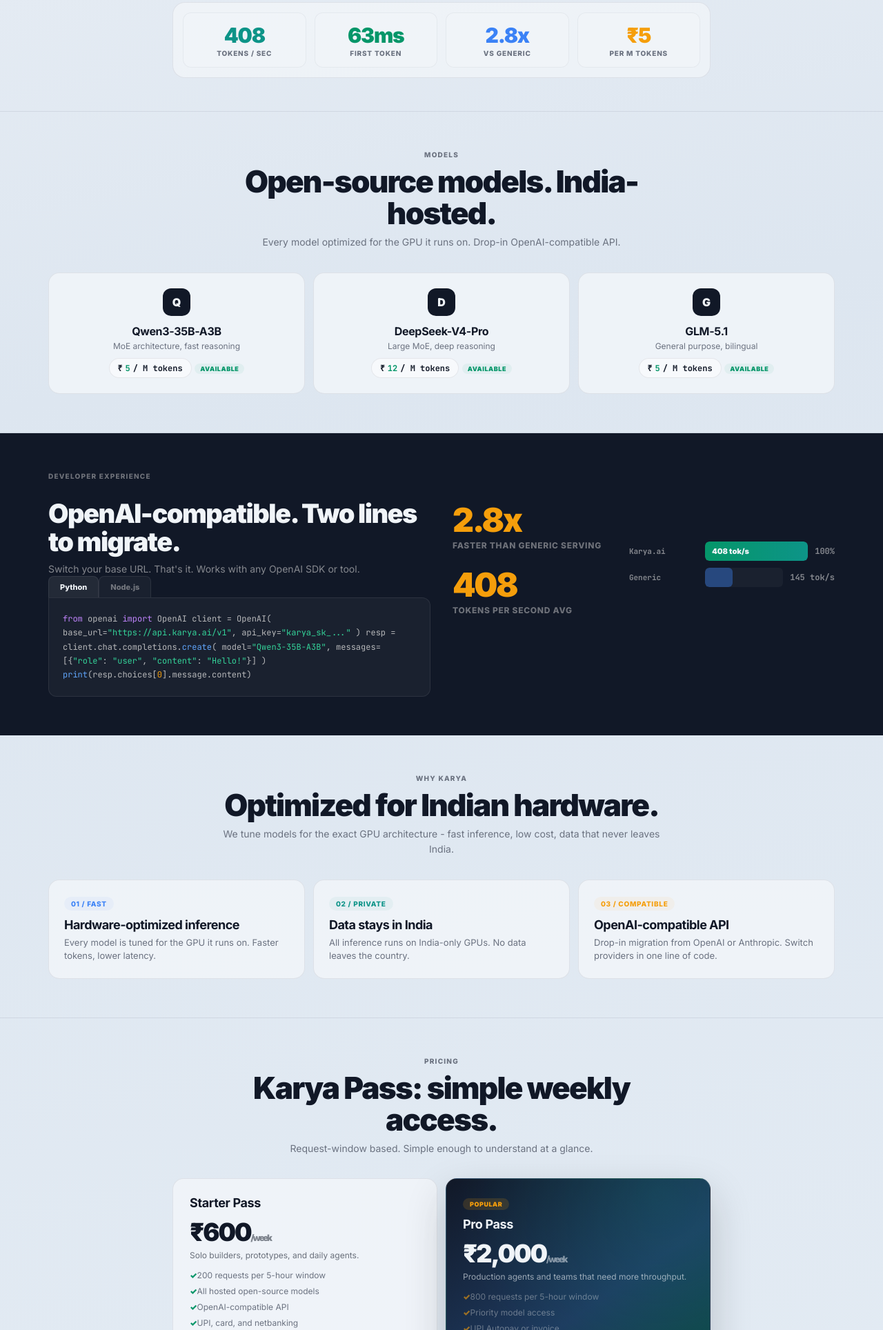
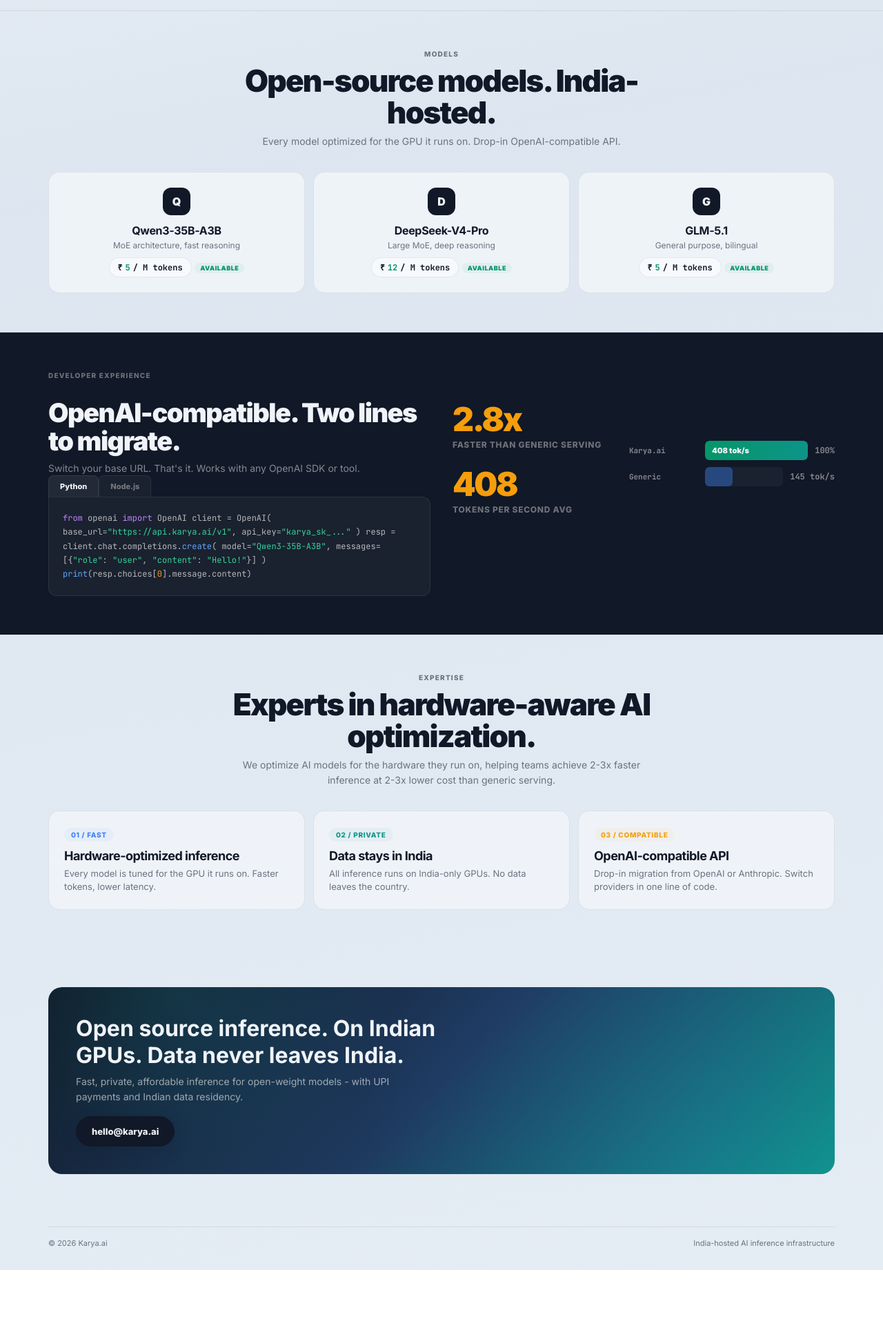
Before and after one commit to krishanbansal000-cmyk/InferAI, a website: page public/index.html in a window 1280 px wide. Shown: the part 872-2800 px from the top of the page at 69% size. After the commit the page ends 2713 px from the top, so only its background shows below. Drawn offline with nearby package versions, Linux system fonts and the light colour scheme.

Commit message:
Remove pricing and hero stats

```diff
--- a/public/index.html
+++ b/public/index.html
@@ -222,30 +222,6 @@
         box-shadow: 0 8px 24px rgba(17, 24, 39, 0.18);
       }
 
-      .hero-stats {
-        display: grid; grid-template-columns: repeat(4, minmax(0, 1fr)); gap: 12px; align-items: stretch;
-        justify-content: center;
-        margin-top: 36px;
-        padding: 14px;
-        border: 1px solid var(--line);
-        border-radius: 18px;
-        background: rgba(255,255,255,0.42);
-      }
-
-      .hero-stat {
-        text-align: center;
-        padding: 14px 10px;
-        border-radius: 12px;
-        background: rgba(241, 245, 249, 0.74);
-        border: 1px solid rgba(17, 24, 39, 0.05);
-      }
-      .hero-stat strong { display: block; font-size: 30px; font-weight: 900; letter-spacing: -0.04em; }
-      .hero-stat strong.marigold { color: var(--marigold); }
-      .hero-stat strong.teal { color: var(--teal); }
-      .hero-stat strong.green { color: var(--green); }
-      .hero-stat strong.blue { color: var(--blue); }
-      .hero-stat span { display: block; font-size: 10px; color: var(--muted); font-weight: 800; text-transform: uppercase; letter-spacing: 0.08em; margin-top: 2px; }
-
       section { padding: 56px 0; }
 
       .section-divider {
@@ -420,46 +396,6 @@
       .tile h3 { margin: 0 0 6px; font-size: 18px; letter-spacing: -0.03em; }
       .tile p { color: var(--muted); line-height: 1.5; font-size: 13px; }
 
-      .pricing { display: grid; grid-template-columns: repeat(2, 1fr); gap: 12px; max-width: 780px; margin: 0 auto; }
-
-      .price-card {
-        padding: 24px; border-radius: 16px;
-        border: 1px solid var(--line); background: var(--card);
-      }
-
-      .price-card.featured {
-        color: var(--milk); border-color: rgba(250, 248, 245, 0.1);
-        background: radial-gradient(circle at 80% 6%, rgba(13, 148, 136, 0.2), transparent 18rem),
-          linear-gradient(145deg, #111827, #1e3a5f 55%, #064e3b);
-        box-shadow: 0 24px 60px rgba(26, 26, 26, 0.2);
-      }
-
-      .price-card .badge {
-        display: inline-block;
-        padding: 3px 10px; border-radius: 999px;
-        font-size: 9px; font-weight: 900;
-        text-transform: uppercase; letter-spacing: 0.06em;
-        margin-bottom: 10px;
-      }
-
-      .price-card.featured .badge {
-        color: var(--marigold); background: rgba(245, 158, 11, 0.15);
-      }
-
-      .price-card h3 { margin: 0; font-size: 18px; letter-spacing: -0.02em; }
-      .price { margin: 10px 0 4px; font-size: 36px; font-weight: 900; letter-spacing: -0.06em; }
-      .price span { font-size: 13px; opacity: 0.5; }
-
-      .price-card p, .price-card.featured li, .price-card.featured p {
-        opacity: 0.6; font-size: 12px;
-      }
-
-      .price-card ul { display: grid; gap: 6px; padding: 0; margin: 14px 0 16px; list-style: none; }
-      .price-card li { color: var(--muted); line-height: 1.4; font-size: 12px; }
-      .price-card li::before { content: "\2713 "; color: var(--green); font-weight: 900; }
-      .price-card.featured li { color: rgba(250, 248, 245, 0.6); }
-      .price-card.featured li::before { color: var(--marigold); }
-
       .statement {
         padding: 40px; border-radius: 20px; color: var(--milk);
         background: radial-gradient(circle at 16% 0%, rgba(13, 148, 136, 0.18), transparent 20rem),
@@ -484,9 +420,7 @@
       .fade-up:nth-child(3) { transition-delay: 0.16s; }
 
       @media (max-width: 920px) {
-        .hero-stats { grid-template-columns: repeat(2, minmax(0, 1fr)); }
         .models-row, .tiles { grid-template-columns: 1fr; }
-        .pricing { grid-template-columns: 1fr; }
         .code-grid { grid-template-columns: 1fr; }
         .benchmark-area { flex-direction: column; }
         .nav-links a:not(.nav-cta) { display: none; }
@@ -494,7 +428,6 @@
 
       @media (max-width: 520px) {
         .hero-center { padding-top: 56px; }
-        .hero-stats { grid-template-columns: 1fr; }
       }
     </style>
   </head>
@@ -508,10 +441,9 @@
         </a>
         <div class="nav-links">
           <a href="#models">Models</a>
-          <a href="#pricing">Pricing</a>
           <a href="/chat">Chat</a>
           <a href="/dashboard">Dashboard</a>
-          <a class="nav-cta" href="#pricing">Get started</a>
+          <a class="nav-cta" href="/chat">Get started</a>
         </div>
       </nav>
     </div>
@@ -527,26 +459,8 @@
           <span class="unit">per million tokens</span>
         </div>
         <div class="hero-actions">
-          <a class="btn btn-primary" href="#pricing">Get started</a>
+          <a class="btn btn-primary" href="/chat">Get started</a>
           <a class="btn" href="/chat">Try in chat</a>
-        </div>
-        <div class="hero-stats">
-          <div class="hero-stat">
-            <strong class="teal">408</strong>
-            <span>tokens / sec</span>
-          </div>
-          <div class="hero-stat">
-            <strong class="green">63ms</strong>
-            <span>first token</span>
-          </div>
-          <div class="hero-stat">
-            <strong class="blue">2.8x</strong>
-            <span>vs generic</span>
-          </div>
-          <div class="hero-stat">
-            <strong class="marigold">&#x20B9;5</strong>
-            <span>per M tokens</span>
-          </div>
         </div>
       </header>
 
@@ -655,9 +569,9 @@
 
       <section class="wrap" id="why">
         <div class="section-head-center fade-up">
-          <div class="section-label">Why Karya</div>
-          <h2>Optimized for Indian hardware.</h2>
-          <p>We tune models for the exact GPU architecture - fast inference, low cost, data that never leaves India.</p>
+          <div class="section-label">Expertise</div>
+          <h2>Experts in hardware-aware AI optimization.</h2>
+          <p>We optimize AI models for the hardware they run on, helping teams achieve 2-3x faster inference at 2-3x lower cost than generic serving.</p>
         </div>
         <div class="tiles">
           <article class="tile fade-up">
@@ -678,51 +592,12 @@
         </div>
       </section>
 
-      <div class="section-divider"></div>
-
-      <section class="wrap" id="pricing">
-        <div class="section-head-center fade-up">
-          <div class="section-label">Pricing</div>
-          <h2>Karya Pass: simple weekly access.</h2>
-          <p>Request-window based. Simple enough to understand at a glance.</p>
-        </div>
-        <div class="pricing">
-          <article class="price-card fade-up">
-            <h3>Starter Pass</h3>
-            <div class="price">&#x20B9;600<span>/week</span></div>
-            <p>Solo builders, prototypes, and daily agents.</p>
-            <ul>
-              <li>200 requests per 5-hour window</li>
-              <li>All hosted open-source models</li>
-              <li>OpenAI-compatible API</li>
-              <li>UPI, card, and netbanking</li>
-              <li>Community support</li>
-            </ul>
-            <a class="btn" href="/chat">Start building</a>
-          </article>
-          <article class="price-card featured fade-up">
-            <span class="badge">Popular</span>
-            <h3>Pro Pass</h3>
-            <div class="price">&#x20B9;2,000<span>/week</span></div>
-            <p>Production agents and teams that need more throughput.</p>
-            <ul>
-              <li>800 requests per 5-hour window</li>
-              <li>Priority model access</li>
-              <li>UPI Autopay or invoice</li>
-              <li>Email support</li>
-            </ul>
-            <a class="btn btn-primary" href="/chat">Get started</a>
-          </article>
-        </div>
-      </section>
-
       <section class="wrap">
         <div class="statement fade-up">
           <h2>Open source inference. On Indian GPUs. Data never leaves India.</h2>
           <p>Fast, private, affordable inference for open-weight models - with UPI payments and Indian data residency.</p>
           <div style="display:flex;gap:10px;margin-top:16px;">
             <a class="btn btn-primary" href="mailto:hello@karya.ai">hello@karya.ai</a>
-            <a class="btn" href="#pricing">View pricing</a>
           </div>
         </div>
       </section>
```
